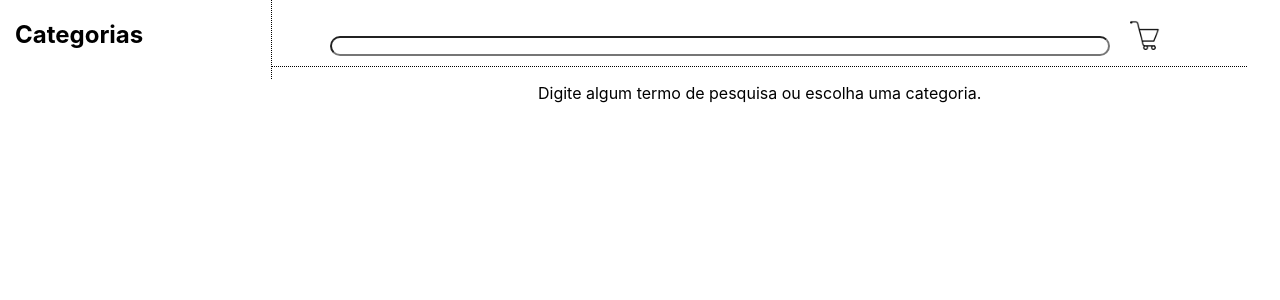
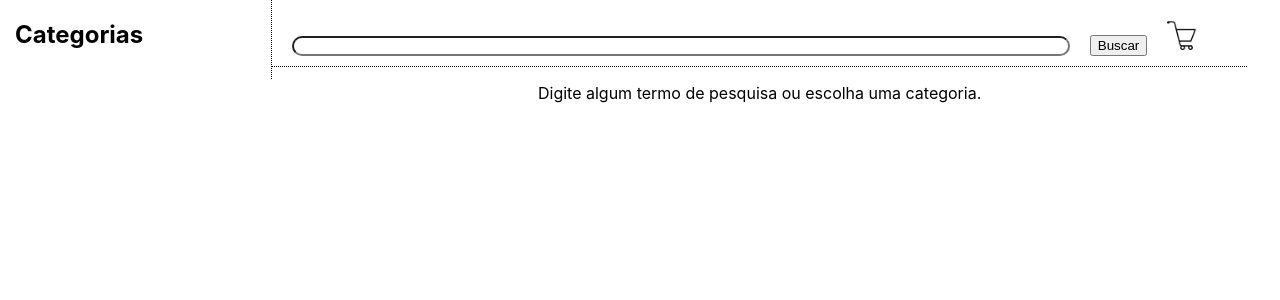
Before and after one commit to tryber/sd-03-block15-project-frontend-online-store-14, a React (Create React App) app: page / in a window 1280 px wide. Shown: the top 300 px of the page. Built offline with nearby package versions, Linux system fonts and the light colour scheme; no server answers.

Commit message:
Botão de busca add

```diff
--- a/src/components/Search.js
+++ b/src/components/Search.js
@@ -7,7 +7,8 @@ class Search extends React.Component {
     return (
       <div>
         <header className="Search">
-          <input type="search" className="Input" />
+          <input type="search" data-testid="query-input" className="Input" />
+          <button type="Search" data-testid="query-button">Buscar</button>
           <Link to={'/Shopping'}>
             <img
               src={Image}
--- a/src/styles/Home.css
+++ b/src/styles/Home.css
@@ -21,7 +21,7 @@
 }
 
 .Icon-car {
-  margin: 20px 50px 0 0;
+  margin: 20px 50px 0 20px;
   width: 30px;
 }
 
```
